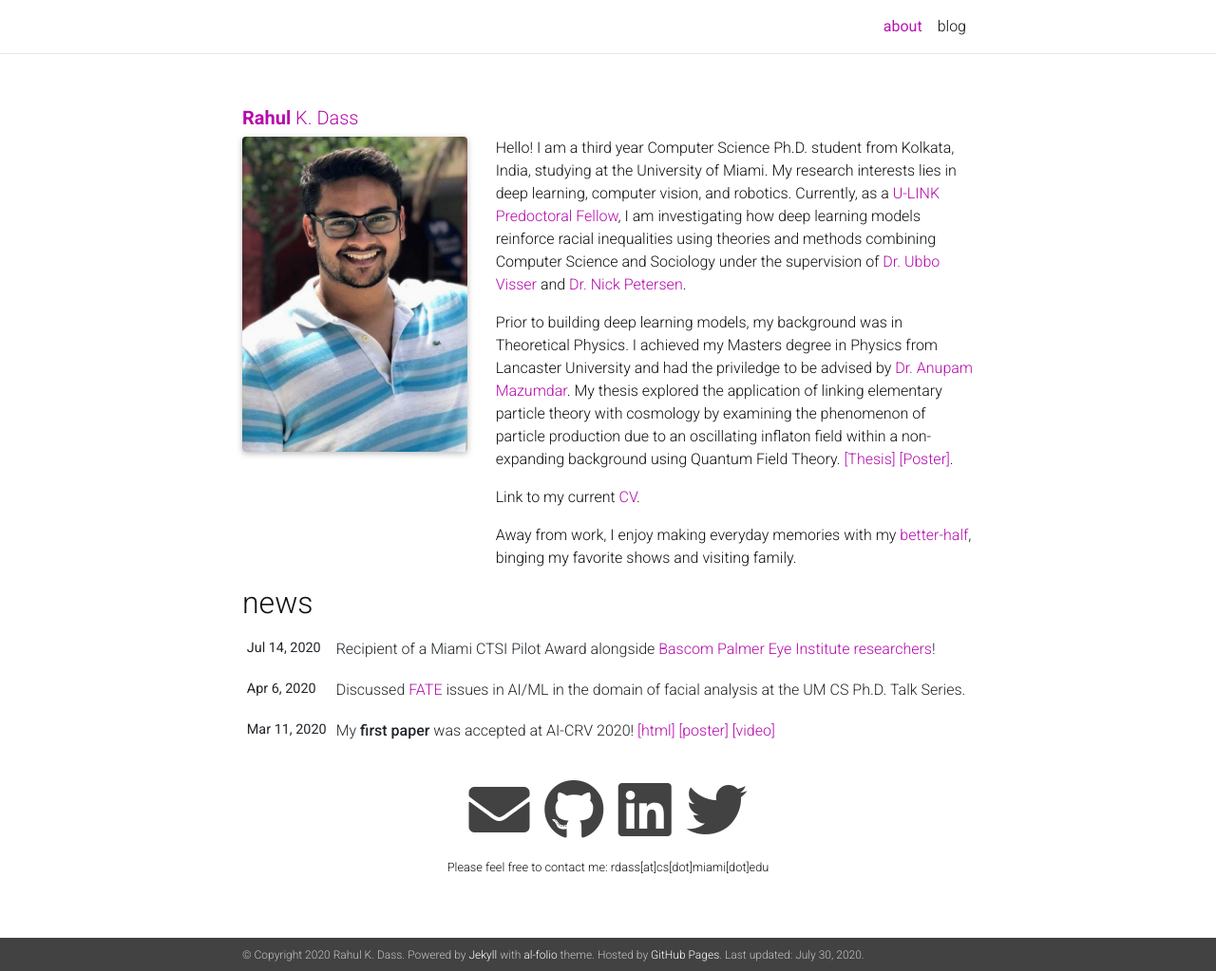
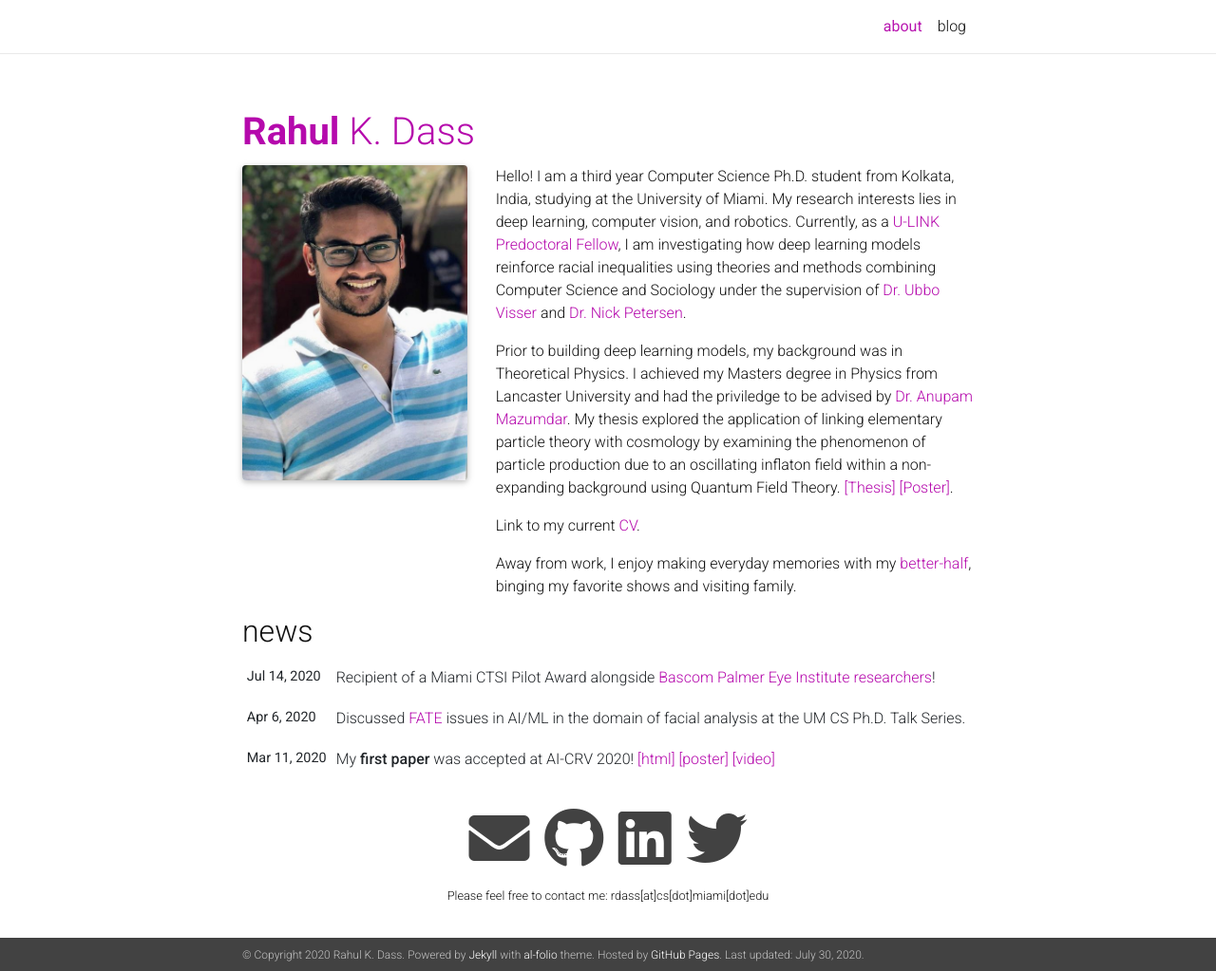
Before and after one commit to rkdass/rkdass.github.io, a Jekyll site: the page built from _pages/about.md, in a window 1280 px wide and 1023 px high. Shown: the whole window at 95% size. Built offline with Jekyll 4.4.1, drawn with Linux system fonts in a browser that asks for light colours; nearby versions of some CDN libraries; a style sheet for code colours, icons or effects is not loaded.

Commit message:
about page edits: changed rkd font size and removed prepend site from clicking rkd name

```diff
--- a/_layouts/about.html
+++ b/_layouts/about.html
@@ -13,7 +13,7 @@
        {% assign middlenames = '' %}
     {% endif %}
     {% assign lastname = name | last %}
-    <a class="navbar-brand title font-weight-lighter" href="{{ site.baseurl | prepend: site.url }}/">
+    <a class="navbar-brand title font-weight-lighter" href="{{ site.baseurl }}/" style="font-size: 2.5rem;">
      <span class="font-weight-bold">{{ firstname }}</span> {{ middlenames }}  {{ lastname }}
     </a>
   </header>
--- a/_sass/_base.scss
+++ b/_sass/_base.scss
@@ -117,7 +117,6 @@
     transform: rotate(0);
   }
 }
-
 
 // News
 
```
